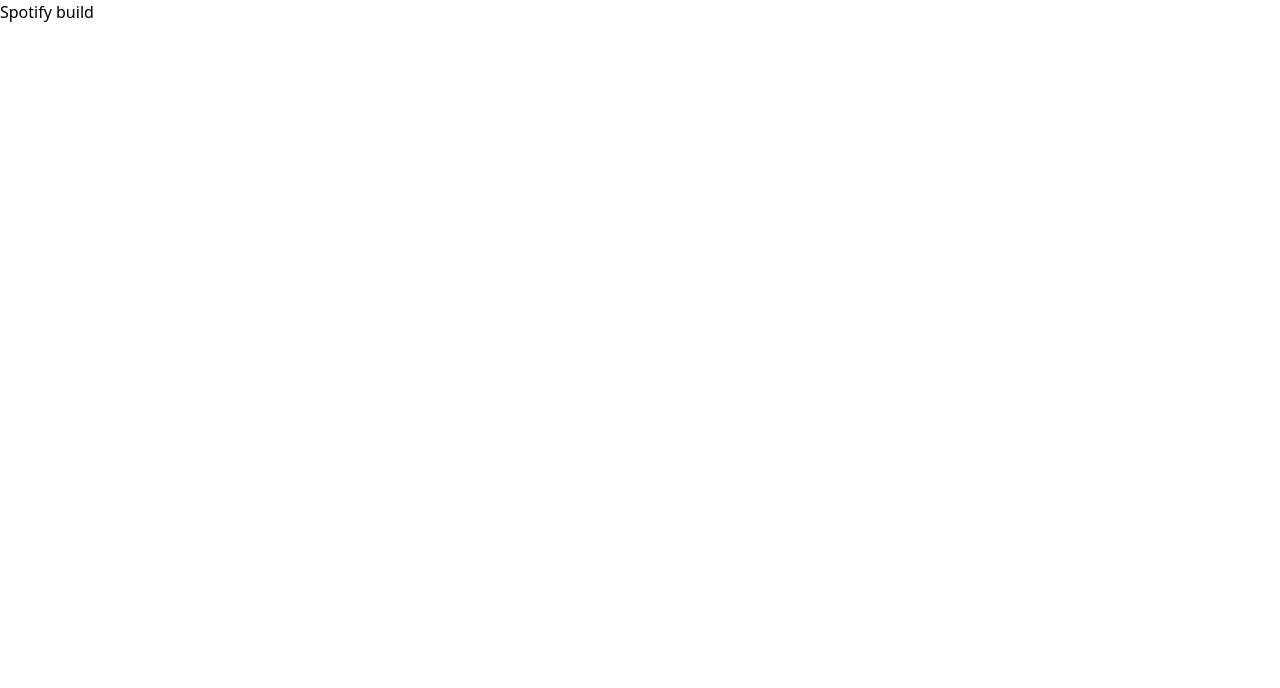
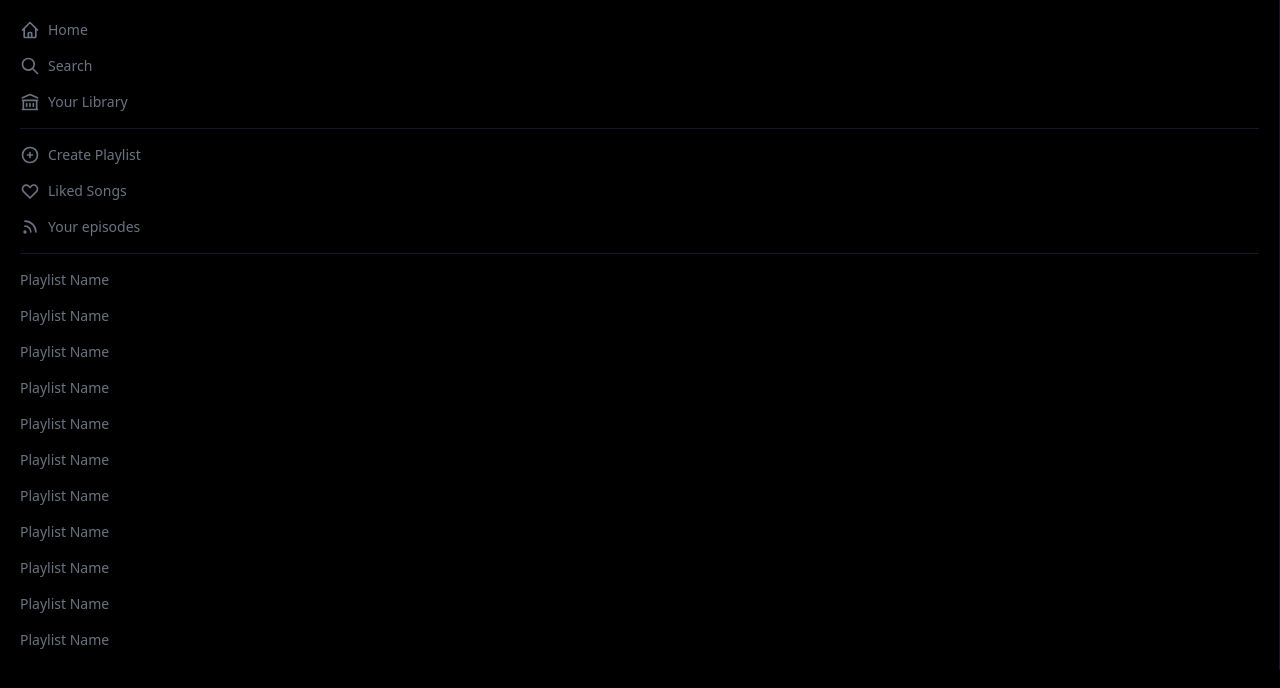
Before and after one commit to ETAnderson/spotify-clone, a Next.js app: page / in a window 1280 px wide. Shown: the top 688 px of the page. Built offline with nearby package versions, Linux system fonts and the light colour scheme.

Commit message:
beginning auth

```diff
--- /dev/null
+++ b/components/Sidebar.js
@@ -0,0 +1,62 @@
+import {
+    HomeIcon,
+    SearchIcon,
+    LibraryIcon,
+    PlusCircleIcon,
+    HeartIcon,
+    RssIcon,
+} from '@heroicons/react/outline'
+
+function Sidebar() {
+    return (
+        <div className='text-gray-500 p-5 text-sm border-r border-gray-900'>
+
+            <div className='space-y-4'>
+                <button className='flex items-center space-x-2 hover:text-white'>
+                    <HomeIcon className='h-5 w-5'/>
+                    <p>Home</p>
+                </button>
+                <button className='flex items-center space-x-2 hover:text-white'>
+                    <SearchIcon className='h-5 w-5'/>
+                    <p>Search</p>
+                </button>
+                <button className='flex items-center space-x-2 hover:text-white'>
+                    <LibraryIcon className='h-5 w-5'/>
+                    <p>Your Library</p>
+                </button>
+
+                <hr className='border-t-[0.1px] border-gray-900'/>
+
+                <button className='flex items-center space-x-2 hover:text-white'>
+                    <PlusCircleIcon className='h-5 w-5'/>
+                    <p>Create Playlist</p>
+                </button>
+                <button className='flex items-center space-x-2 hover:text-white'>
+                    <HeartIcon className='h-5 w-5'/>
+                    <p>Liked Songs</p>
+                </button>
+                <button className='flex items-center space-x-2 hover:text-white'>
+                    <RssIcon className='h-5 w-5'/>
+                    <p>Your episodes</p>
+                </button>
+
+                <hr className='border-t-[0.1px] border-gray-900'/>
+
+                {/* Playlists... */}
+                <p className='cursor-pointer hover:text-white '>Playlist Name</p>
+                <p className='cursor-pointer hover:text-white '>Playlist Name</p>
+                <p className='cursor-pointer hover:text-white '>Playlist Name</p>
+                <p className='cursor-pointer hover:text-white '>Playlist Name</p>
+                <p className='cursor-pointer hover:text-white '>Playlist Name</p>
+                <p className='cursor-pointer hover:text-white '>Playlist Name</p>
+                <p className='cursor-pointer hover:text-white '>Playlist Name</p>
+                <p className='cursor-pointer hover:text-white '>Playlist Name</p>
+                <p className='cursor-pointer hover:text-white '>Playlist Name</p>
+                <p className='cursor-pointer hover:text-white '>Playlist Name</p>
+                <p className='cursor-pointer hover:text-white '>Playlist Name</p>
+            </div>
+        </div>
+    )
+}
+
+export default Sidebar
--- a/package.json
+++ b/package.json
@@ -6,6 +6,7 @@
     "start": "next start"
   },
   "dependencies": {
+    "@heroicons/react": "^1.0.5",
     "next": "latest",
     "react": "^17.0.2",
     "react-dom": "^17.0.2"
--- a/pages/index.tsx
+++ b/pages/index.tsx
@@ -1,17 +1,17 @@
 import Head from 'next/head'
+import Sidebar from '../components/Sidebar'
 
 export default function Home() {
   return (
-    <div className="">
+    <div className='bg-black h-screen overflow-hidden'>
       <Head>
         <title>Spotify Clone</title>
         <link rel="icon" href="/favicon.ico" />
       </Head>
 
-      <h1> Spotify build </h1>
-
-      <main>
+      <main className=''>
           {/* Sidebar */}
+          <Sidebar />
           {/* Center */}
       </main>
       <div>{/* Player */}</div>
--- /dev/null
+++ b/pages/login.js
@@ -0,0 +1,9 @@
+function Login() {
+    return (
+        <div>
+            <h1>This is the login page</h1>
+        </div>
+    )
+}
+
+export default Login
```
Also changed, not shown: 2 other files (tests, documents, lock files or other folders).
